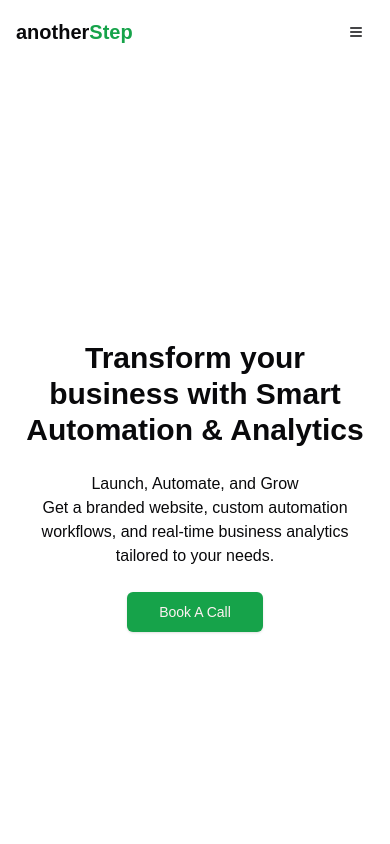
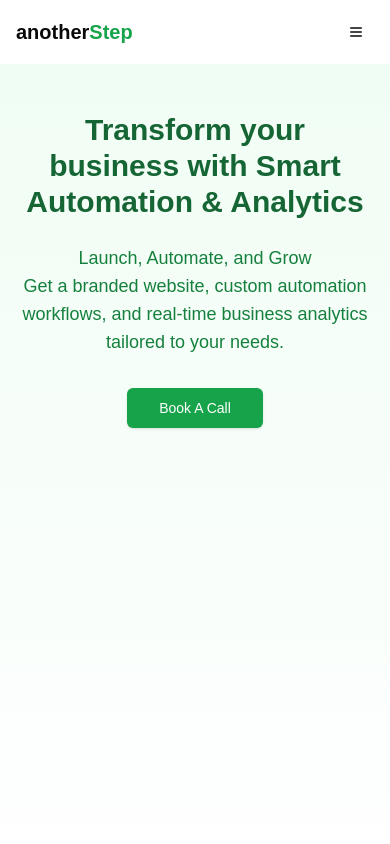
Before and after one commit to harryyking/HemoHeros, a Next.js app: page / in a window 390 px wide. Shown: the top 844 px of the page. Built offline with nearby package versions, Linux system fonts and the light colour scheme; a web font is replaced by a local one.

Commit message:
cta button

```diff
--- a/components/Header.tsx
+++ b/components/Header.tsx
@@ -6,15 +6,19 @@ import {
   SheetTrigger,
 } from "@/components/ui/sheet";
 import { Menu, X } from "lucide-react";
+import Link from 'next/link';
 
 const MobileNav = () => (
   <div className="flex flex-col gap-6 p-4">
-    <a className="text-lg font-medium hover:text-primary transition-colors" href="/case-studies">
+    <Link className="text-lg font-medium hover:text-primary transition-colors" href="/case-studies">
       Case Studies
-    </a>
+    </Link>
+
+  <Link href="/book">
     <Button className="w-full" size="lg">
       Book A Call
     </Button>
+  </Link>
   </div>
 );
 
@@ -31,14 +35,19 @@ const Header = () => {
           {/* Desktop Navigation */}
           <div className="hidden md:flex items-center gap-6">
             <div className="flex items-center gap-6">
-              <a
+              <Link
                 href="/case-studies"
                 className="text-sm font-medium hover:text-primary transition-colors"
               >
                 Case Studies
-              </a>
+              </Link>
             </div>
-            <Button>Book A Call</Button>
+
+            <Link href="/book">
+            <Button  size="lg">
+              Book A Call
+            </Button>
+          </Link>
           </div>
 
           {/* Mobile Menu Button */}
--- a/components/Hero.tsx
+++ b/components/Hero.tsx
@@ -1,20 +1,35 @@
-"use client";
-import { Button } from "@/components/ui/button";
+import { Button } from "@/components/ui/button"
+import Link from "next/link"
+import Image from "next/image"
 
 export default function Hero() {
   return (
-    <div className="hero min-h-screen">
-  <div className="hero-content text-center">
-    <div className="max-w-4xl">
-      <h1 className="lg:text-5xl text-3xl font-bold">Transform your business with Smart Automation & Analytics</h1>
-      <p className="py-6">
-      Launch, Automate, and Grow <br />
-       Get a branded website, custom automation workflows,
-      and real-time business analytics tailored to your needs.
-      </p>
-      <Button size={"lg"}>Book A Call</Button>
+    <div className="min-h-screen bg-gradient-to-b from-green-50 to-white">
+      <div className="container mx-auto px-4 py-12 flex flex-col lg:flex-row items-center justify-between">
+        <div className="text-center lg:text-left lg:max-w-[50%] mb-8 lg:mb-0">
+          <h1 className="text-3xl lg:text-5xl font-bold text-green-800 mb-6">
+            Transform your business with Smart Automation & Analytics
+          </h1>
+          <p className="text-lg text-green-700 mb-8">
+            Launch, Automate, and Grow <br />
+            Get a branded website, custom automation workflows, and real-time business analytics tailored to your needs.
+          </p>
+          <Link href="/book">
+            <Button size="lg" className="bg-green-600 hover:bg-green-700 text-white">
+              Book A Call
+            </Button>
+          </Link>
+        </div>
+        <div className="hidden lg:block lg:w-[45%]">
+          <Image
+            src="/placeholder.svg?height=400&width=400"
+            alt="Business Automation and Analytics"
+            width={400}
+            height={400}
+            className="rounded-lg shadow-xl"
+          />
+        </div>
+      </div>
     </div>
-  </div>
-</div>
-  );
+  )
 }
--- a/components/Problem.tsx
+++ b/components/Problem.tsx
@@ -2,6 +2,7 @@
 import { Button } from "@/components/ui/button"
 import { Play } from "lucide-react"
 import { useState } from "react"
+import Link from "next/link"
 
 export default function VideoSalesSection() {
   const [isVideoPlaying, setIsVideoPlaying] = useState(false);
@@ -63,12 +64,14 @@ export default function VideoSalesSection() {
         </div>
 
         <div className="text-center">
+          <Link href="/book">
           <Button
             size="lg"
             className="bg-green-500 hover:bg-green-600 text-white"
           >
             Schedule Your Free Strategy Call
           </Button>
+          </Link>
         </div>
       </div>
     </section>
--- a/components/Trust-section.tsx
+++ /dev/null
@@ -1,33 +0,0 @@
-import { Button } from "@/components/ui/button"
-import { Star, Check } from "lucide-react"
-
-export default function TrustSection() {
-  return (
-    <section className="py-12 bg-muted">
-      <div className="container mx-auto px-4">
-        <h2 className="text-3xl font-bold mb-8 text-center">Why Choose Us?</h2>
-        <div className="flex justify-center mb-6">
-          {[1, 2, 3, 4, 5].map((star) => (
-            <Star key={star} className="text-yellow-400 w-8 h-8" fill="currentColor" />
-          ))}
-        </div>
-        <div className="text-center mb-8">
-          <p className="text-lg mb-2">"Saved 10+ hours weekly for clients"</p>
-          <p className="text-lg mb-4">"Increased website leads by 50%"</p>
-          <blockquote className="italic">
-            "Working with this team has transformed our business operations. Highly recommended!"
-          </blockquote>
-        </div>
-        <div className="flex items-center justify-center space-x-2 mb-8">
-          <Check className="text-green-500" />
-          <p className="font-semibold">Risk-Free: "Satisfaction or Free Work"</p>
-        </div>
-        <div className="text-center">
-          <Button size="lg" className="bg-green-500 hover:bg-green-600 text-white">
-            Get Started Today
-          </Button>
-        </div>
-      </div>
-    </section>
-  )
-}
--- a/components/how-it-works.tsx
+++ b/components/how-it-works.tsx
@@ -10,6 +10,7 @@ import {
   Check,
   Calendar
 } from "lucide-react";
+import Link from 'next/link';
 
 const ProcessStep = ({ icon, number, title, description, details }: any) => (
   <Card className="relative h-full">
@@ -114,10 +115,12 @@ export default function HowItWorks() {
         </div>
 
         <div className="text-center">
+          <Link href="/book">
           <Button
             size="lg" >
             Schedule Your Free Consultation
           </Button>
+          </Link>
         </div>
       </div>
     </section>
--- a/components/sales.tsx
+++ b/components/sales.tsx
@@ -36,7 +36,7 @@ export default function BookingSection() {
       <div className="container mx-auto px-4">
         <div className="max-w-4xl mx-auto text-center mb-16">
           <h1 className="text-4xl md:text-5xl font-bold mb-6 bg-clip-text text-primary">
-            Book Your Free Strategy Call
+            Book Your Free Call
           </h1>
           <p className="text-2xl md:text-3xl font-semibold text-gray-900 mb-4">
             Discover How We Can Boost Your Business Growth
```
